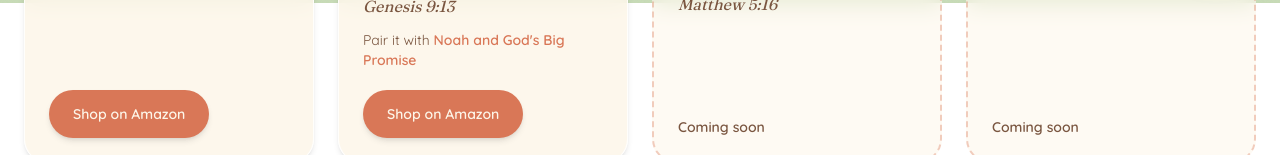
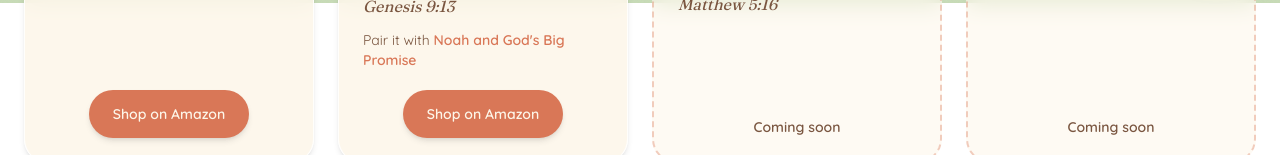
Before and after one commit to aithfulheartsbooks/bible-stories-site, a Next.js app: page /shop in a window 1280 px wide. Shown: the part 797-952 px from the top of the page. Built offline with nearby package versions, Linux system fonts and the light colour scheme.

Commit message:
Center shop card actions inside each tee card.
Keep the Amazon and Coming soon actions pinned to the bottom of the card and align them horizontally with the rest of the card.

Co-authored-by: aithfulheartsbooks <aithfulheartsbooks@users.noreply.github.com>

```diff
--- a/app/shop/page.tsx
+++ b/app/shop/page.tsx
@@ -180,7 +180,7 @@ export default function ShopPage() {
                   </p>
                 ) : null}
 
-                <div className="mt-auto pt-5">
+                <div className="mt-auto flex justify-center pt-5 text-center">
                   {tee.amazonUrl ? (
                     <a
                       href={tee.amazonUrl}
```
